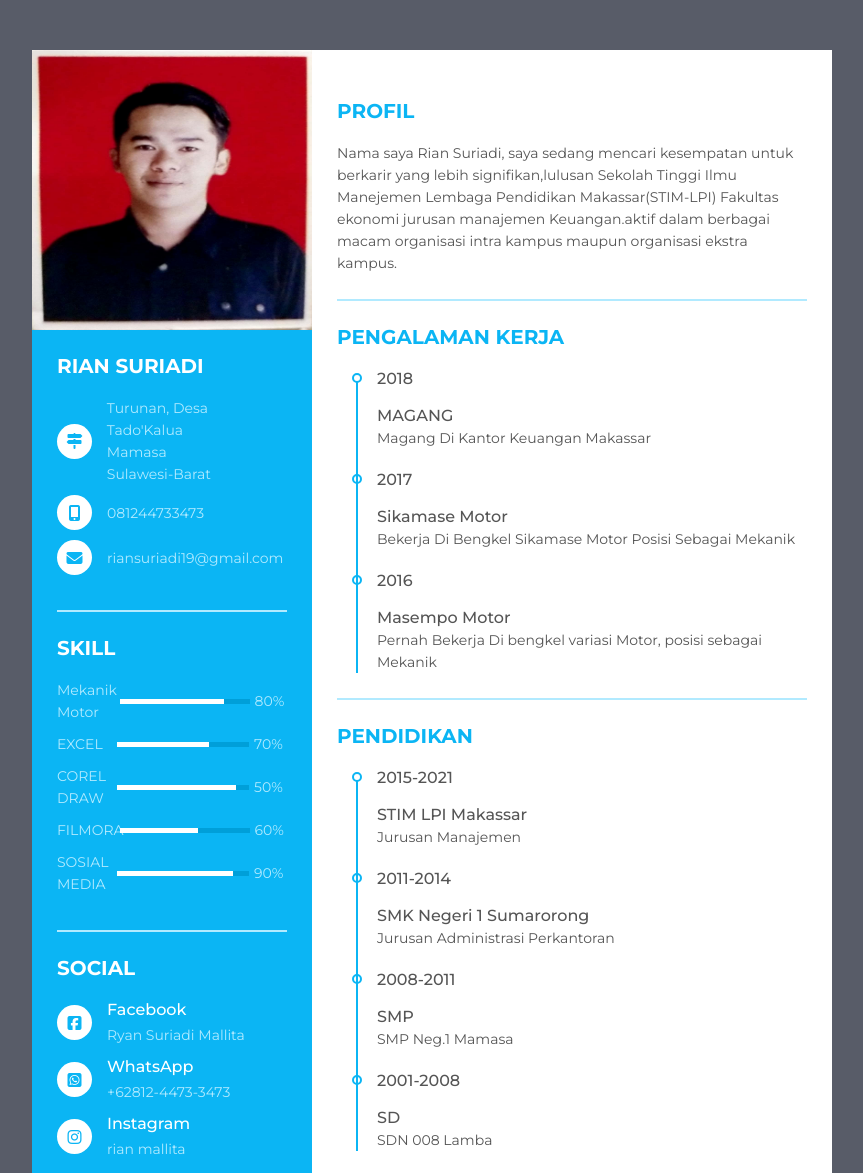
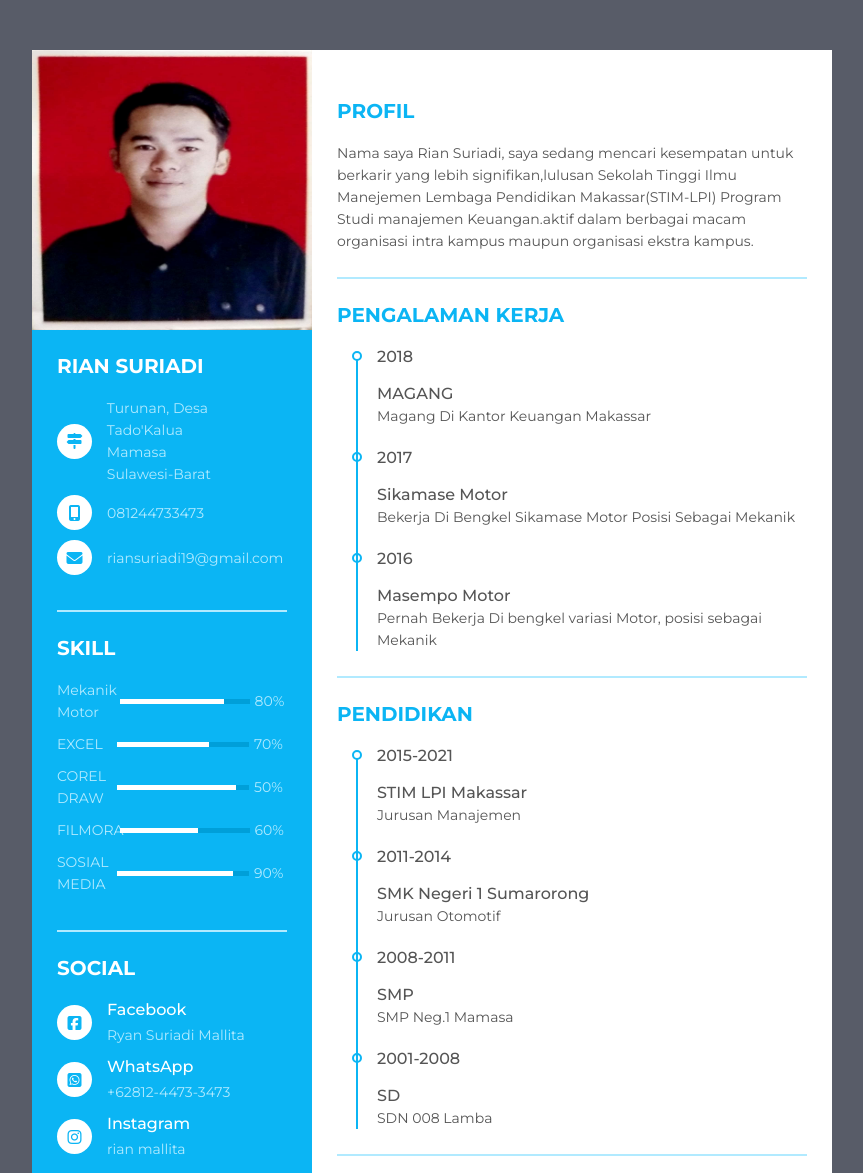
Before and after one commit to gersoncyber/jonsoncv, a plain HTML site: page index.html in a window 1280 px wide. Shown: the top 1173 px of the page, without its empty margins (208-1071 px from the left). Drawn offline with Linux system fonts and the light colour scheme.

Commit message:
Update index.html

```diff
--- a/index.html
+++ b/index.html
@@ -146,7 +146,7 @@
            <p class="bold">Profil</p>
          </div>
         <p>
-          Nama saya Rian Suriadi, saya sedang mencari kesempatan untuk berkarir yang lebih signifikan,lulusan Sekolah Tinggi Ilmu Manejemen Lembaga Pendidikan Makassar(STIM-LPI) Fakultas ekonomi jurusan manajemen Keuangan.aktif dalam berbagai macam organisasi intra kampus maupun organisasi ekstra kampus.
+          Nama saya Rian Suriadi, saya sedang mencari kesempatan untuk berkarir yang lebih signifikan,lulusan Sekolah Tinggi Ilmu Manejemen Lembaga Pendidikan Makassar(STIM-LPI) Program Studi manajemen Keuangan.aktif dalam berbagai macam organisasi intra kampus maupun organisasi ekstra kampus.
         </p>
     </div>
     <div class="resume_item resume_work">
@@ -197,7 +197,7 @@
               <div class="date">2011-2014</div>
               <div class="info">
                      <p class="semi-bold">SMK Negeri 1 Sumarorong</p>
-                  <p>Jurusan Administrasi Perkantoran</p>
+                  <p>Jurusan Otomotif </p>
                 </div>
             </li>
             <li>
```
